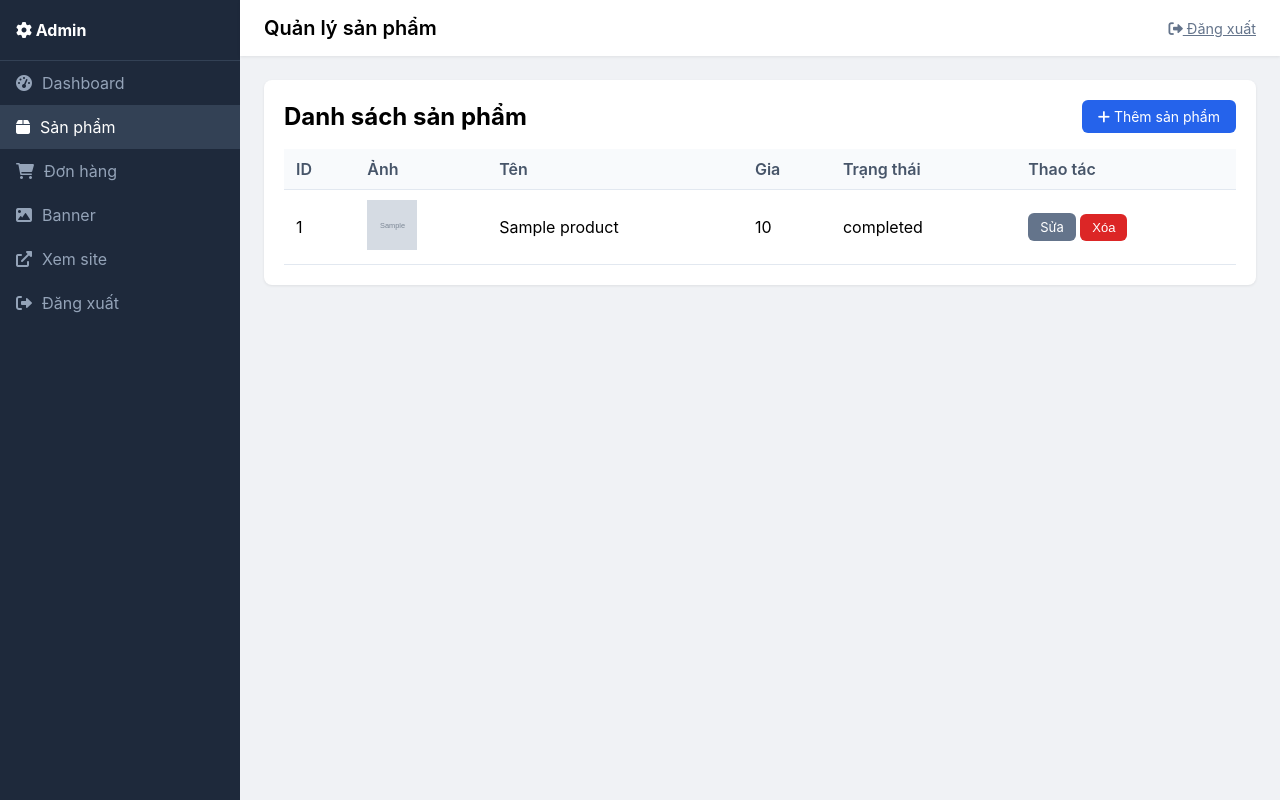
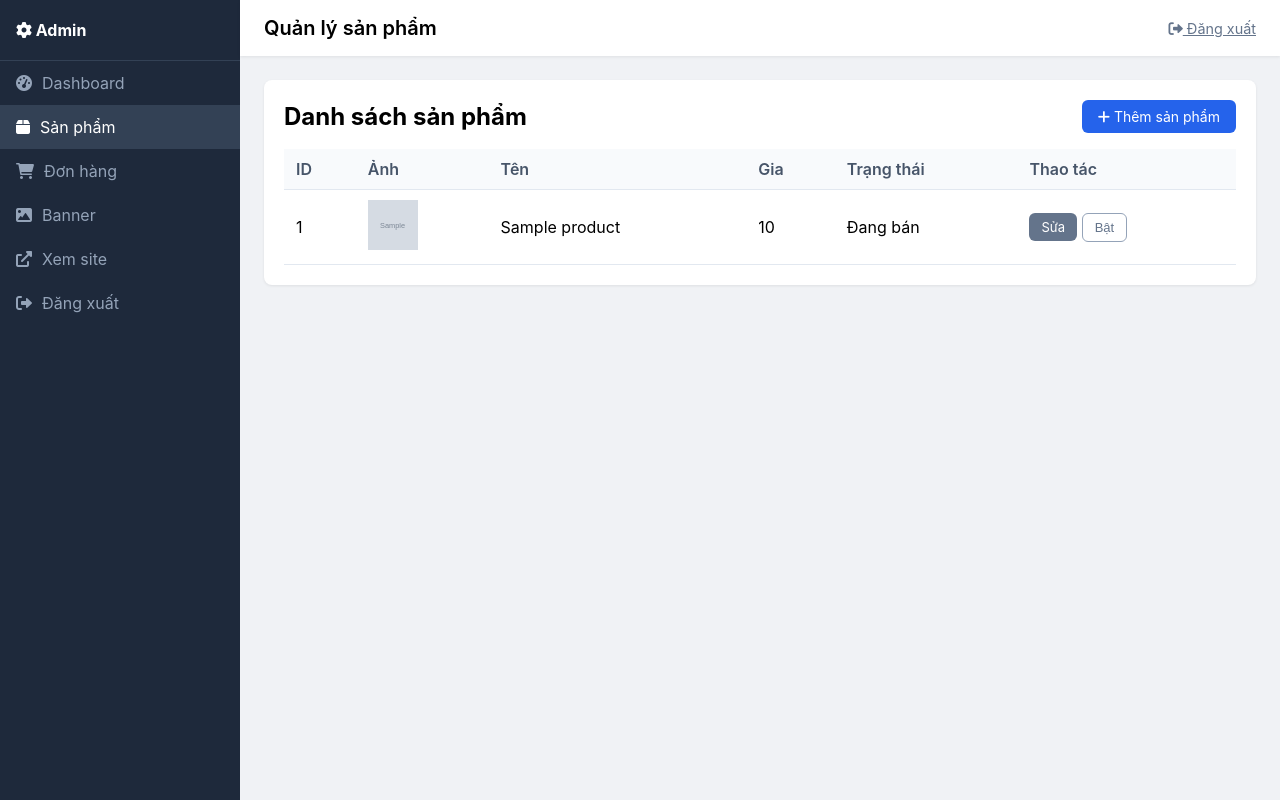
Before and after one commit to mguyenminh99/clothing_shop, a PHP site: page /your-app/admin/products in a window 1280 px wide. Run offline with PHP 8.4, Linux system fonts and the light colour scheme; the visitor is signed in with stand-in values (Sample User, id 1); tables that the repository leaves empty or names only in its code hold one stand-in row (values such as "Sample post"); grey boxes marked "Sample" are stand-in pictures.

Commit message:
update code

```diff
--- a/app/Controllers/Admin/ProductController.php
+++ b/app/Controllers/Admin/ProductController.php
@@ -351,6 +351,27 @@ class ProductController extends BaseAdminController
         }
     }
 
+    /**
+     * Bật/ẩn sản phẩm (chuyển trạng thái active ↔ inactive).
+     */
+    public function toggleStatus($id)
+    {
+        if ($this->requireAdmin() !== null) {
+            return $this->requireAdmin();
+        }
+        $id = (int) $id;
+        $product = $this->productRepository->findById($id);
+        if (!$product) {
+            $this->error('Sản phẩm không tồn tại.');
+            return $this->redirect(rtrim(base_url(), '/') . '/admin/products');
+        }
+        $current = is_object($product) ? ($product->status ?? 'active') : ($product['status'] ?? 'active');
+        $newStatus = ($current === 'active') ? 'inactive' : 'active';
+        $this->productRepository->update($id, ['status' => $newStatus]);
+        $this->success($newStatus === 'inactive' ? 'Đã ẩn sản phẩm.' : 'Đã bật sản phẩm.');
+        return $this->redirect(rtrim(base_url(), '/') . '/admin/products');
+    }
+
     public function delete($id)
     {
         if ($this->requireAdmin() !== null) {
--- a/app/views/admin/products/index.php
+++ b/app/views/admin/products/index.php
@@ -36,12 +36,18 @@ $total_pages = $pagination['total_pages'] ?? 1;
                 <td><?php if ($imgSrc): ?><img src="<?= htmlspecialchars($imgSrc) ?>" alt="" style="width:50px;height:50px;object-fit:cover;"><?php else: ?>—<?php endif; ?></td>
                 <td><?= htmlspecialchars($name) ?></td>
                 <td><?= number_format((float)$basePrice, 0, ',', '.') ?></td>
-                <td><?= htmlspecialchars($status) ?></td>
+                <td><?= $status === 'inactive' ? 'Ẩn' : 'Đang bán' ?></td>
                 <td>
                     <a href="<?= $adminBase ?>/products/edit/<?= (int)$id ?>" class="btn btn-secondary btn-sm">Sửa</a>
-                    <form method="post" action="<?= $adminBase ?>/products/delete/<?= (int)$id ?>" style="display:inline;" onsubmit="return confirm('Xóa sản phẩm này?');">
-                        <button type="submit" class="btn btn-danger btn-sm">Xóa</button>
+                    <?php if ($status === 'active'): ?>
+                    <form method="post" action="<?= $adminBase ?>/products/toggle-status/<?= (int)$id ?>" style="display:inline;">
+                        <button type="submit" class="btn btn-outline btn-sm" title="Ẩn sản phẩm">Ẩn</button>
                     </form>
+                    <?php else: ?>
+                    <form method="post" action="<?= $adminBase ?>/products/toggle-status/<?= (int)$id ?>" style="display:inline;">
+                        <button type="submit" class="btn btn-outline btn-sm" title="Bật lại sản phẩm">Bật</button>
+                    </form>
+                    <?php endif; ?>
                 </td>
             </tr>
             <?php endforeach; ?>
--- a/app/views/layouts/admin.php
+++ b/app/views/layouts/admin.php
@@ -32,6 +32,8 @@ $title = $title ?? 'Admin';
         .btn-danger { background: #dc2626; color: #fff; }
         .btn-danger:hover { background: #b91c1c; }
         .btn-secondary { background: #64748b; color: #fff; }
+        .btn-outline { background: transparent; color: #64748b; border: 1px solid #94a3b8; }
+        .btn-outline:hover { background: #f1f5f9; color: #475569; }
         .btn-sm { padding: 6px 12px; font-size: 13px; }
         table { width: 100%; border-collapse: collapse; }
         th, td { padding: 10px 12px; text-align: left; border-bottom: 1px solid #e2e8f0; }
--- a/routes/web.php
+++ b/routes/web.php
@@ -47,7 +47,7 @@ $router->get('/admin/products/create', [AdminProductController::class, 'create']
 $router->post('/admin/products/store', [AdminProductController::class, 'store']);
 $router->get('/admin/products/edit/{id}', [AdminProductController::class, 'edit'])->where(['id' => '[0-9]+']);
 $router->post('/admin/products/update/{id}', [AdminProductController::class, 'update'])->where(['id' => '[0-9]+']);
-$router->post('/admin/products/delete/{id}', [AdminProductController::class, 'delete'])->where(['id' => '[0-9]+']);
+$router->post('/admin/products/toggle-status/{id}', [AdminProductController::class, 'toggleStatus'])->where(['id' => '[0-9]+']);
 
 $router->get('/admin/orders', [AdminOrderController::class, 'index']);
 $router->get('/admin/orders/{id}', [AdminOrderController::class, 'show'])->where(['id' => '[0-9]+']);
```
